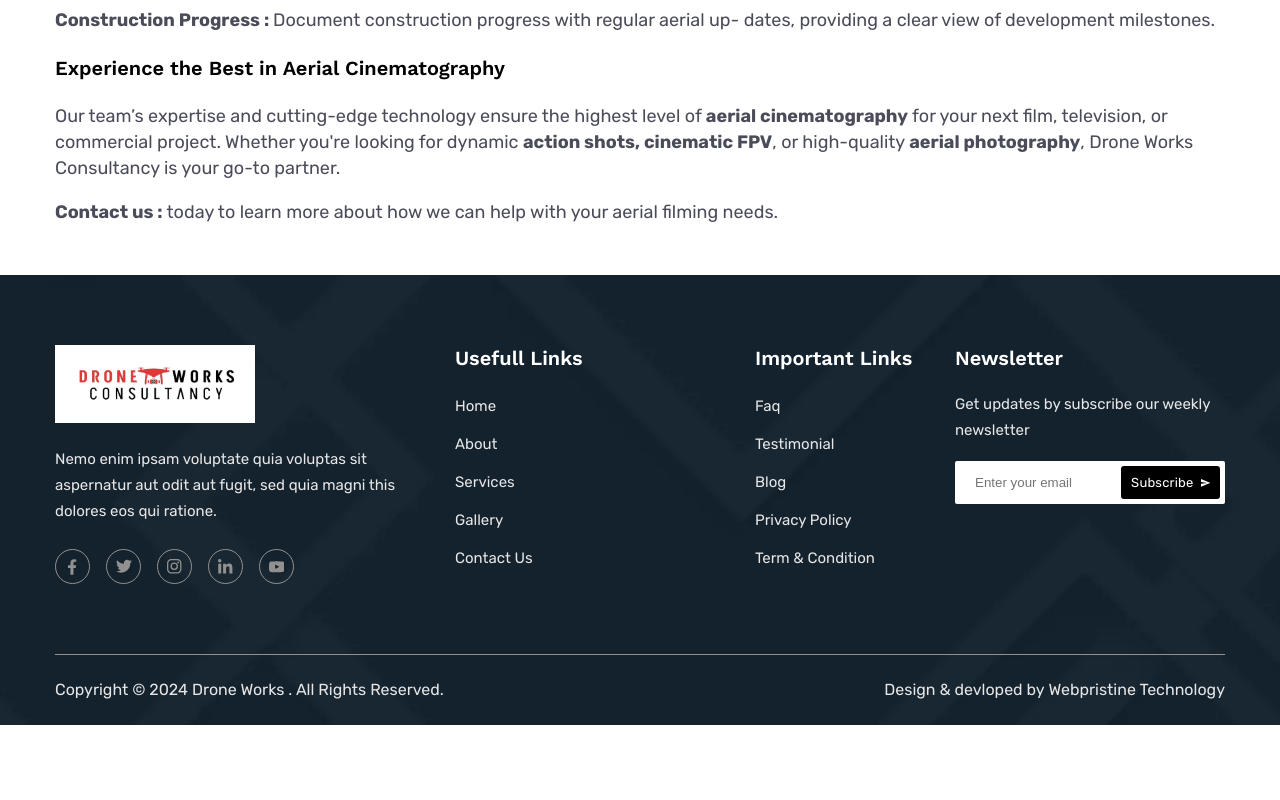
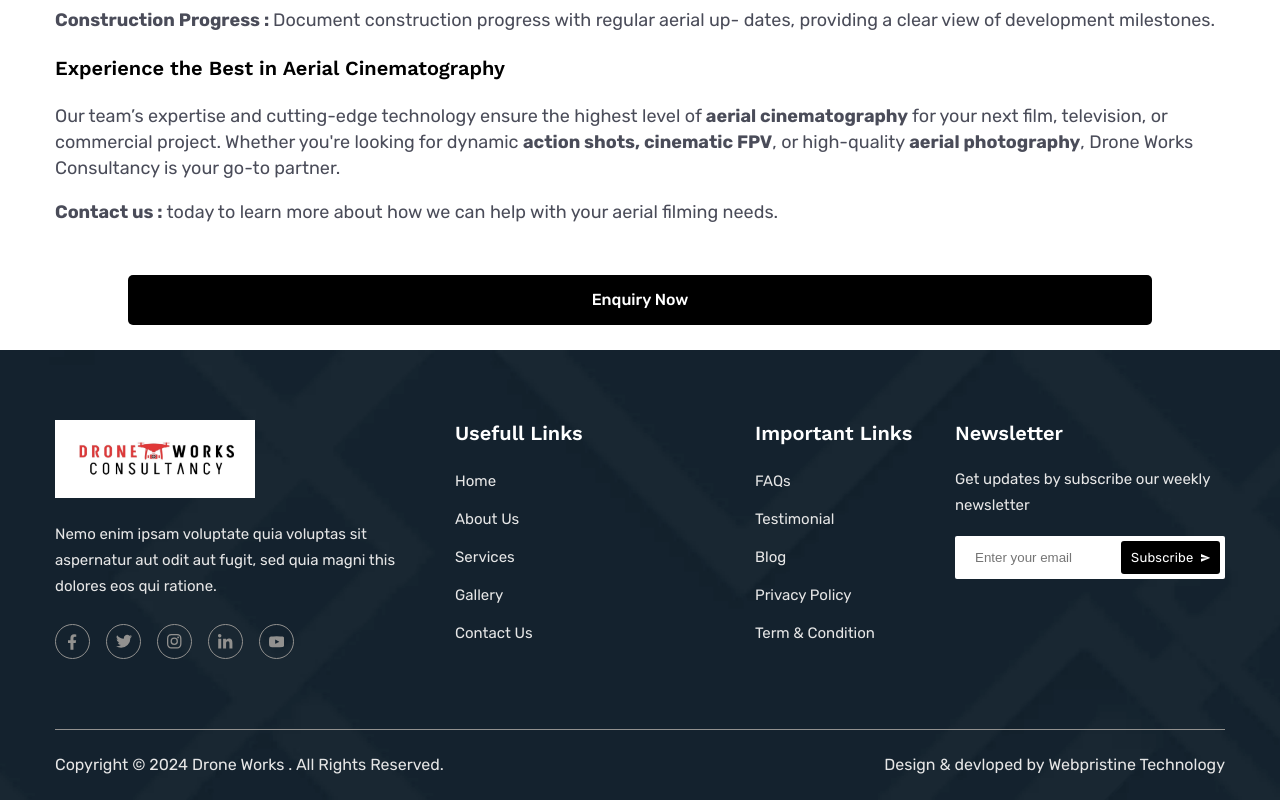
Before and after one commit to Dinesh18042001/drone-web, a plain HTML site: page Feature-Films.html in a window 1280 px wide. Shown: the part 2391-3191 px from the top of the page. Before the commit the page ends 3116 px from the top, so only its background shows below. Drawn offline with nearby package versions, Linux system fonts and the light colour scheme.

Commit message:
add pages

```diff
--- a/Feature-Films.html
+++ b/Feature-Films.html
@@ -355,14 +355,9 @@
 
         <!-- feature-filmd-section end -->
 
-
-
-
-
-
-
-
-
+        <div class="enquiry-btn mb-25 text-center">
+            <a href="contact.html">Enquiry Now</a>
+        </div>
 
     </main>
 
@@ -469,7 +464,7 @@
                                 <li class="footer__widget--menu__list"><a class="footer__widget--menu__text"
                                         href="#">Home</a></li>
                                 <li class="footer__widget--menu__list"><a class="footer__widget--menu__text"
-                                        href="#">About</a></li>
+                                        href="#">About Us</a></li>
                                 <li class="footer__widget--menu__list"><a class="footer__widget--menu__text"
                                         href="#">Services</a></li>
                                 <li class="footer__widget--menu__list"><a class="footer__widget--menu__text"
@@ -491,7 +486,7 @@
                             </h2>
                             <ul class="footer__widget--menu footer__widget--inner">
                                 <li class="footer__widget--menu__list"><a class="footer__widget--menu__text"
-                                        href="#">Faq</a></li>
+                                        href="#">FAQs</a></li>
                                 <li class="footer__widget--menu__list"><a class="footer__widget--menu__text"
                                         href="#">Testimonial</a></li>
                                 <li class="footer__widget--menu__list"><a class="footer__widget--menu__text"
--- a/assets/css/custome.css
+++ b/assets/css/custome.css
@@ -480,8 +480,26 @@ align-items: center;
     display: none;
 }
 
-
-
 .contact-pera {
     color: #fff !important;
 }
+
+
+
+.enquiry-btn a {
+    display: inline-block;
+    padding: 12px 20px;
+    background-color: #000;
+    color: #fff;
+    text-decoration: none;
+    font-size: 16px;
+    font-weight: 500;
+    border-radius: 5px;
+    width: 80%;
+    transition: background-color 0.3s ease, color 0.3s ease;
+}
+
+.enquiry-btn a:hover {
+    background-color: #3a3939;
+    color: #e0e0e0;
+}
```
Also changed, not shown: Drone-Consulting.html (+5 -14 lines), UAV-Surveying.html (+7 -2 lines), about.html (+2 -2 lines), blog-details.html (+2 -2 lines), blog.html (+2 -2 lines), contact.html (+7 -11 lines), faq.html (+2 -2 lines), gallery.html (+2 -2 lines), index.html (+3 -3 lines), testimonials.html (+2 -2 lines), assets/css/style.css.
